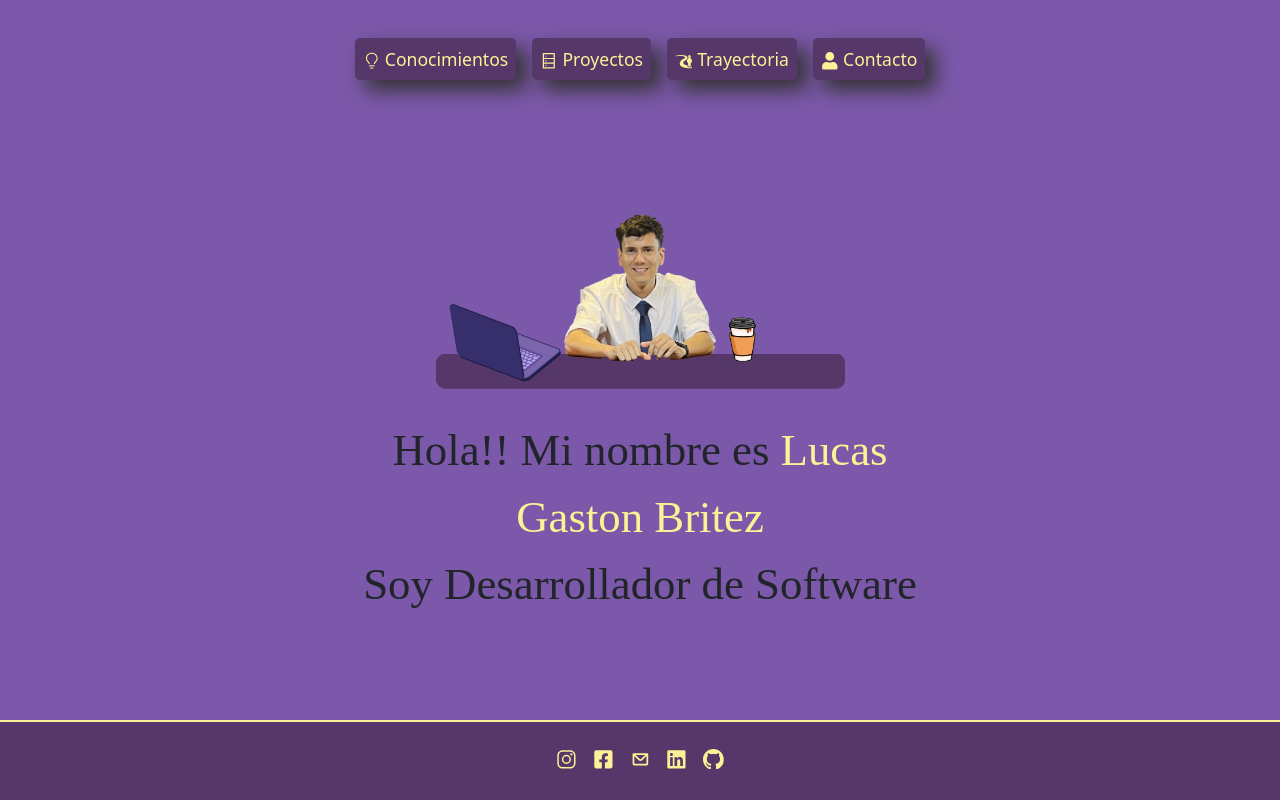
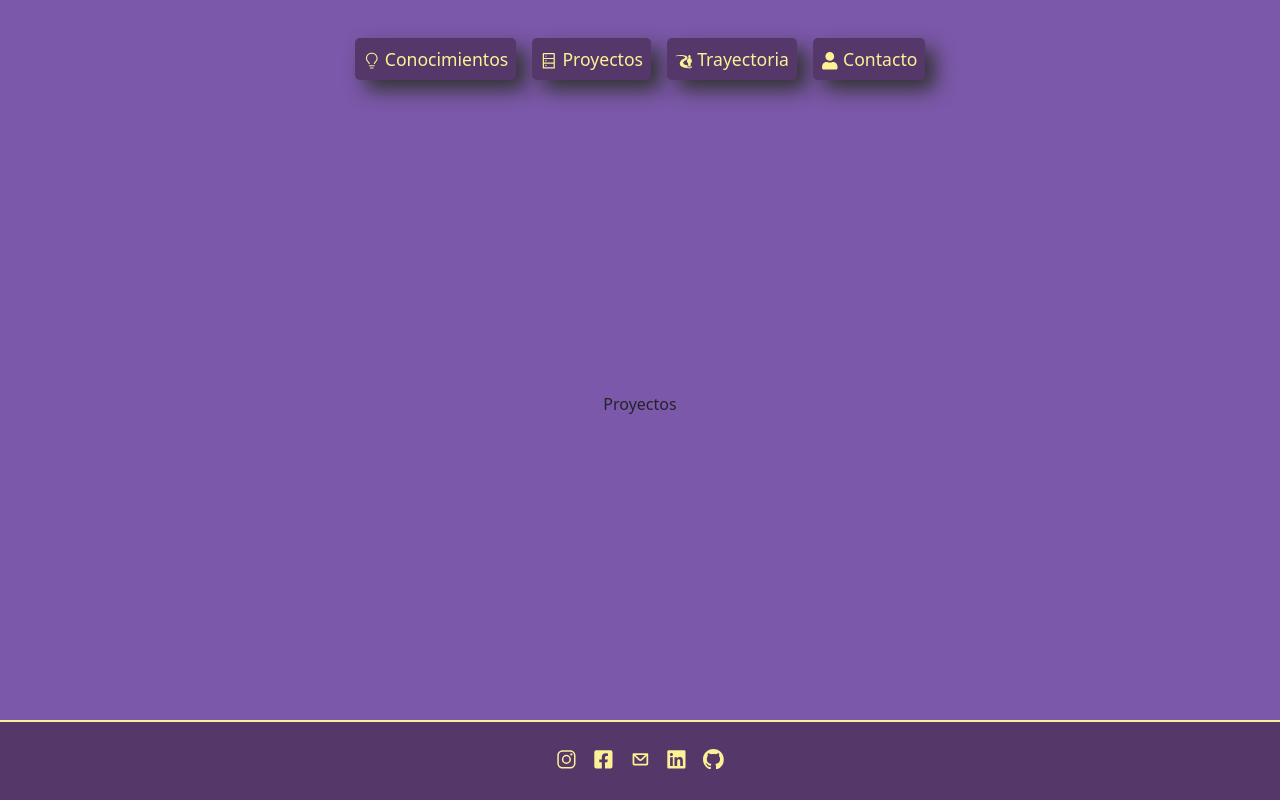
Before and after one commit to CaluBritez/PortFolio, a React (Vite) app: page / in a window 1280 px wide. Both pictures are taken after a click on the link "Proyectos". Built offline with nearby package versions, Linux system fonts and the light colour scheme; a web font is replaced by a local one.

Commit message:
botonera funcional

```diff
--- a/src/App.jsx
+++ b/src/App.jsx
@@ -1,5 +1,4 @@
-import { useSelector, useDispatch } from 'react-redux';
-import { home, conocimientos, proyectos, trayectoria, contacto } from './store/ui/uiSlice';
+import { useSelector } from 'react-redux';
 
 import './App.css'
 
@@ -8,24 +7,39 @@ import { Header } from './components/Header.jsx';
 
 import { Home } from './components/Home.jsx';
 import { Conocimientos } from './components/Conocimientos.jsx';
+import { Proyectos } from './components/Proyectos.jsx';
+import { Trayectoria } from './components/Trayectoria.jsx';
+import { Contacto } from './components/Contacto.jsx';
 
 import Footer from './components/Footer.jsx';
 
 function App() {
 
   const { isModalOpen, seccion } = useSelector(state => state.ui)
-  const dispatch = useDispatch();
+
+  const renderSeccion = () => {
+    switch (seccion) {
+      case 'home':
+        return <Home />;
+      case 'conocimientos':
+        return <Conocimientos />;
+      case 'proyectos':
+        return <Proyectos />;
+      case 'trayectoria':
+        return <Trayectoria />;
+      case 'contacto':
+        return <Contacto />;
+      default:
+        return <Home />; // Render por defecto si `seccion` no coincide
+    }
+  };
 
   return (
     <>
       <div id='box-body-home'>
 
         <Header />
-
-        { /* */}
-
-        <Home />
-
+        {renderSeccion()}
         <Footer />
 
       </div>
--- /dev/null
+++ b/src/components/Contacto.jsx
@@ -0,0 +1,6 @@
+
+export const Contacto = () => {
+  return (
+    <div>Contacto</div>
+  )
+}
--- a/src/components/Header.jsx
+++ b/src/components/Header.jsx
@@ -1,4 +1,6 @@
 import './css/Header.css'
+import { useDispatch } from 'react-redux';
+import { home, conocimientos, proyectos, trayectoria, contacto } from '../store/ui/uiSlice';
 
 import { GoLightBulb } from "react-icons/go";
 import { AiOutlineDatabase } from "react-icons/ai";
@@ -10,6 +12,8 @@ import 'animate.css';
 
 export const Header = () => {
 
+  const dispatch = useDispatch();
+
   return (
     <div id='box-header-main'>
 
@@ -18,23 +22,22 @@ export const Header = () => {
         <div id='box-header-botonera' className='animate__animated animate__fadeInDown'>
           <nav className="navbar navbar-expand-lg botonResponsive">
             <div className="container-fluid">
-              {/* <a className="navbar-brand" href="#">Navbar</a> */}
               <button className="navbar-toggler" type="button" data-bs-toggle="collapse" data-bs-target="#navbarSupportedContent" aria-controls="navbarSupportedContent" aria-expanded="false" aria-label="Toggle navigation">
                 <span className="navbar-toggler-icon"></span>
               </button>
               <div className="collapse navbar-collapse" id="navbarSupportedContent">
                 <ul className="navbar-nav me-auto mb-2 mb-lg-0">
                   <li className="nav-item">
-                    <a className="nav-link active" aria-current="page" href="#"><GoLightBulb /> Conocimientos</a>
+                    <a className="nav-link active" aria-current="page" onClick={() => dispatch(conocimientos())}><GoLightBulb /> Conocimientos</a>
                   </li>
                   <li className="nav-item">
-                    <a className="nav-link active" aria-current="page" href="#"><AiOutlineDatabase /> Proyectos</a>
+                    <a className="nav-link active" aria-current="page" onClick={() => dispatch(proyectos())}><AiOutlineDatabase /> Proyectos</a>
                   </li>
                   <li className="nav-item">
-                    <a className="nav-link active" aria-current="page" href="#"><GiJourney /> Trayectoria</a>
+                    <a className="nav-link active" aria-current="page" onClick={() => dispatch(trayectoria())}><GiJourney /> Trayectoria</a>
                   </li>
                   <li className="nav-item">
-                    <a className="nav-link active" aria-current="page" href="#"><FaUser /> Contacto</a>
+                    <a className="nav-link active" aria-current="page" onClick={() => dispatch(contacto())}><FaUser /> Contacto</a>
                   </li>
                 </ul>
               </div>
--- /dev/null
+++ b/src/components/Proyectos.jsx
@@ -0,0 +1,6 @@
+
+export const Proyectos = () => {
+  return (
+    <div>Proyectos</div>
+  )
+}
--- /dev/null
+++ b/src/components/Trayectoria.jsx
@@ -0,0 +1,6 @@
+
+export const Trayectoria = () => {
+  return (
+    <div>Trayectoria</div>
+  )
+}
```
